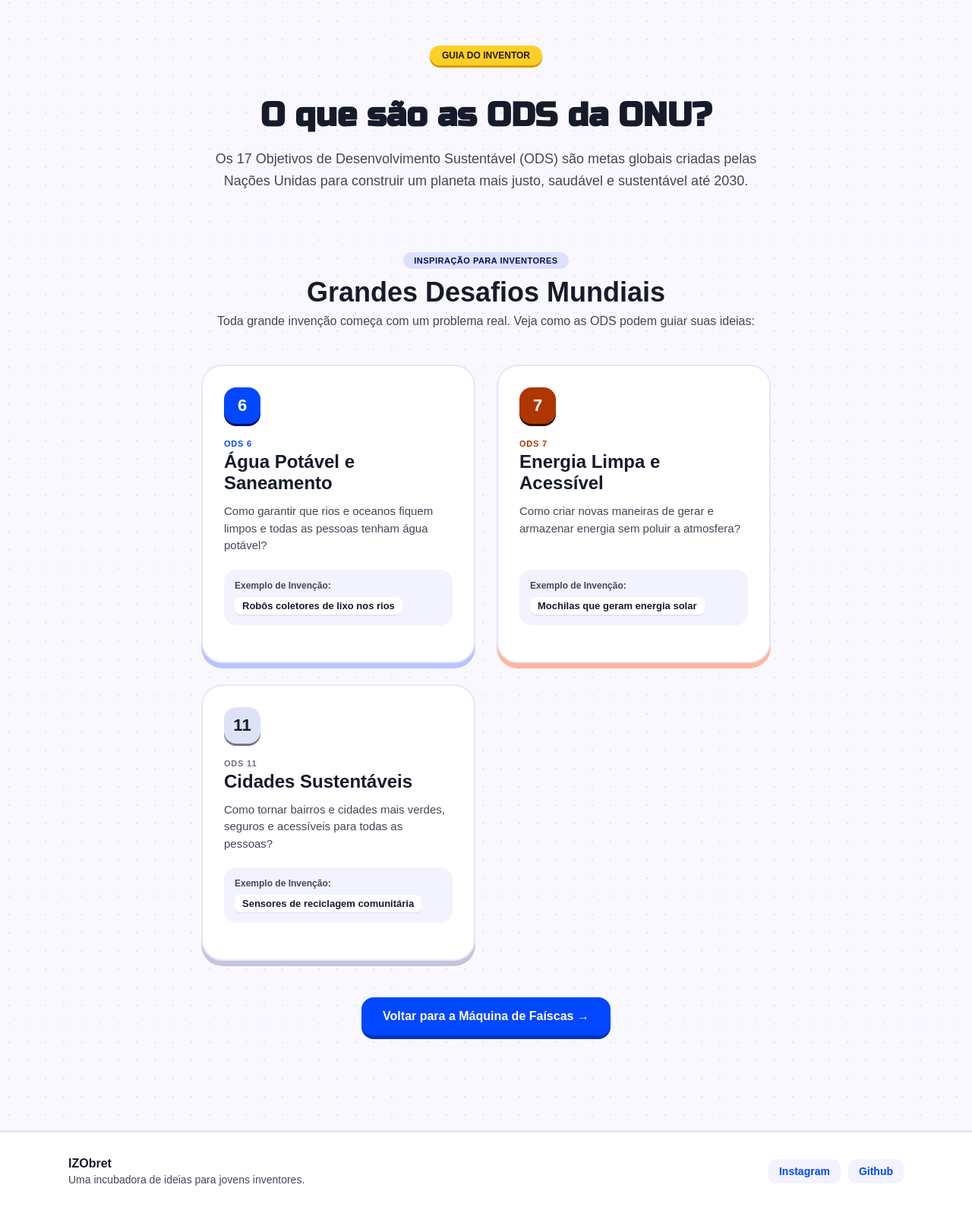
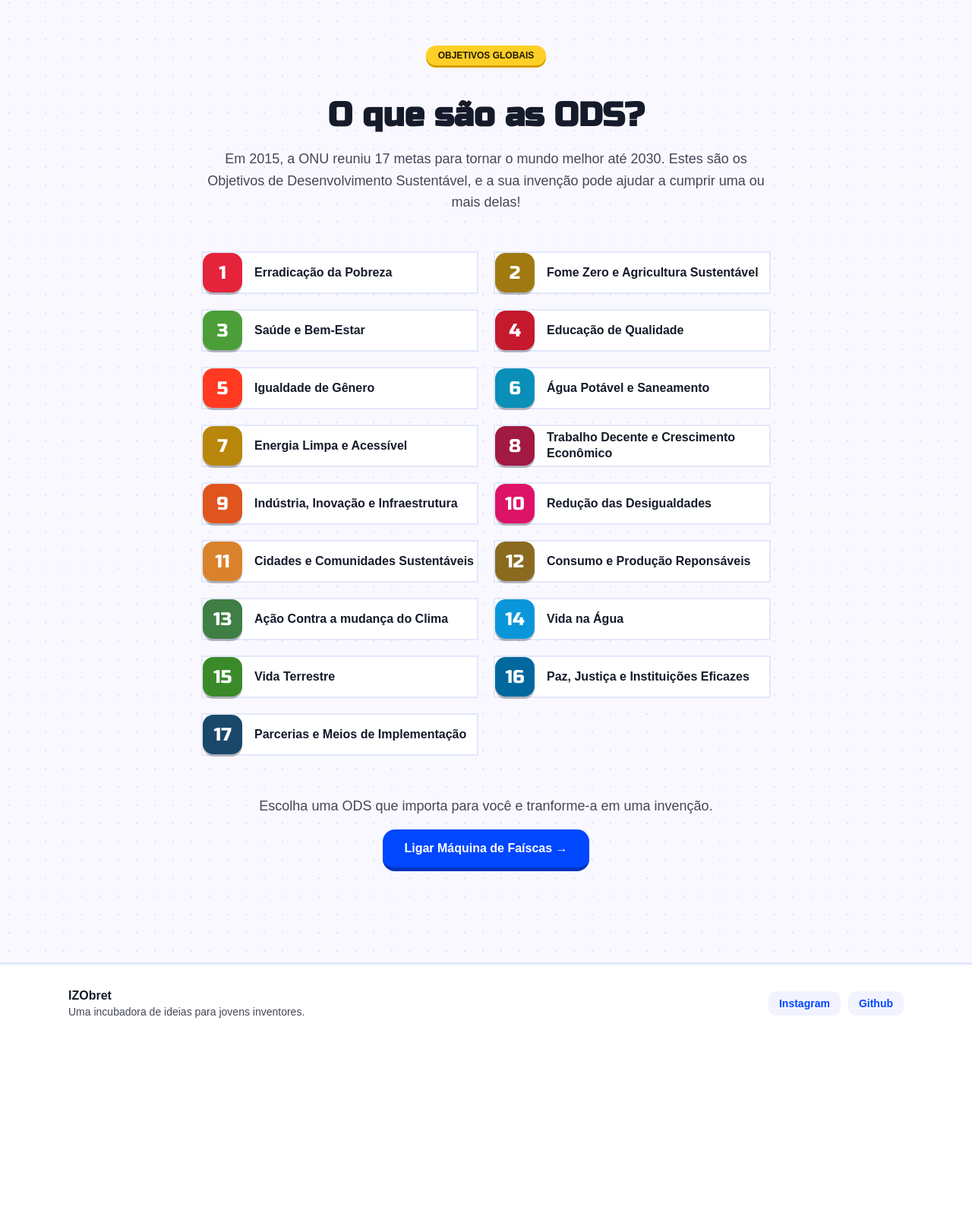
Before and after one commit to pedrohzed/IZObret, a Flask app: page /ods in a window 1280 px wide. Shown: the part 80-1673 px from the top of the page at 76% size. After the commit the page ends 1420 px from the top, so only its background shows below. Run offline with Flask 3, Linux system fonts and the light colour scheme; some web fonts are replaced.

Commit message:
feat: adicionar estilo e estrutura para a página ODS, incluindo novos elementos de design e traduções

```diff
--- a/static/style.css
+++ b/static/style.css
@@ -806,3 +806,60 @@ main { flex: 1; }
 .texto-azul { color: #0047ff; }
 .texto-laranja { color: #af3600;}
 .texto-cinza { color: #6b7089; }
+
+
+.ods-grade {
+    display: grid;
+    grid-template-columns: repeat(auto-fit,minmax(240px, 1fr));
+    gap: 20px;
+    margin-top: 40px;
+}
+
+.ods-cartao {
+    display: flex;
+    align-items: center;
+    gap: 16px;
+    background-color: #ffffff;
+    border: 2px solid #e2e8fc;
+    transition: 0.2s;
+}
+
+.ods-cartao:hover {
+    transform: translateY(-4px);
+    box-shadow: 0 9px 0 #b9c3ff;
+    border-color: #0047ff;
+}
+
+.ods-numero {
+    flex-shrink: 0;
+    width: 52px;
+    height: 52px;
+    display: flex;
+    align-items: center;
+    justify-content: center;
+    border-radius: 14px;
+    color: #ffffff;
+    font-family: 'Russo One', sans-serif;
+    font-size: 24px;
+    box-shadow: 0 3px 0 rgba(0,0,0,0.25);
+}
+
+.ods-nome {
+    font-size: 16px;
+    font-weight: 800;
+    line-height: 1.3;
+}
+
+.ods-chamada {
+    margin-top: 56px;
+    text-align: center;
+    display: flex;
+    flex-direction: column;
+    align-items: center;
+    gap: 20px;
+}
+
+.ods-chamada p {
+    color: #434657;
+    font-size: 18px;
+}
--- a/templates/ods.html
+++ b/templates/ods.html
@@ -1,9 +1,9 @@
 <!DOCTYPE html>
-<html lang="{{ 'pt-BR' if idioma == 'pt' else 'en' }}">
+<html lang="{{ 'pt-BR' if idoma == 'pt' else 'en'}}">
 <head>
     <meta charset="UTF-8">
     <meta name="viewport" content="width=device-width, initial-scale=1.0">
-    <title>{{ _('O que são as ODS? - IZObret') }}</title>
+    <title>{{ _('ODS da ONU - IZObret') }}</title>
     <link rel="preconnect" href="https://fonts.googleapis.com">
     <link rel="preconnect" href="https://fonts.gstatic.com" crossorigin>
     <link href="https://fonts.googleapis.com/css2?family=Nunito+Sans:wght@400;700;800;900&display=swap" rel="stylesheet">
@@ -16,13 +16,13 @@
         <div class="navbar-container">
             <div class="navbar-left">
                 <div class="logo">
-                    <img src="{{ url_for('static', filename='images/logo-reduzida.png') }}" alt="IZObret">
+                    <img src="{{ url_for('static', filename='images/logo-reduzida.png')}}" alt="IZObret">
                 </div>
                 <nav class="menu">
                     <a href="/" class="menu-link">{{ _('Início') }}</a>
                     <a href="/faiscas" class="menu-link">{{ _('Máquina de Faíscas') }}</a>
                     <a href="/refinador" class="menu-link">{{ _('Método Científico') }}</a>
-                    <a href="#" class="menu-link">{{ _('Missões e Canvas') }}</a>
+                    <a href="#" class="menu-link" title="{{ _('Em breve') }}" aria-disabled="true">{{ _('Missões e Canvas') }}</a>
                 </nav>
             </div>
 
@@ -31,77 +31,49 @@
                     <a href="/idioma/pt" class="idioma-link {% if idioma == 'pt' %}ativo{% endif %}">PT</a>
                     <a href="/idioma/en" class="idioma-link {% if idioma == 'en' %}ativo{% endif %}">EN</a>
                 </div>
-                <a href="#" class="btn-oficina">{{ _('Minha Oficina') }}</a>
+                <a href="#" class="btn-oficina" title="{{ _('Em breve') }}" aria-disabled="true">{{ _('Minha Oficina') }}</a>
             </div>
         </div>
     </header>
 
+    {% set ods = [
+        (1, _('Erradicação da Pobreza'),            '#e5243b'),
+        (2, _('Fome Zero e Agricultura Sustentável'), '#a07a10'),
+        (3, _('Saúde e Bem-Estar'),                  '#4c9f38'),
+        (4, _('Educação de Qualidade'),              '#c5192d'),
+        (5, _('Igualdade de Gênero'),                '#ff3a21'),
+        (6, _('Água Potável e Saneamento'),          '#0a8fb8'),
+        (7, _('Energia Limpa e Acessível'),          '#b8860b'),
+        (8, _('Trabalho Decente e Crescimento Econômico'), '#a21942'),
+        (9, _('Indústria, Inovação e Infraestrutura'), '#e0541e'),
+        (10, _('Redução das Desigualdades'),          '#dd1367'),
+        (11, _('Cidades e Comunidades Sustentáveis'), '#d9822b'),
+        (12, _('Consumo e Produção Reponsáveis'),     '#8a6a1f'),
+        (13, _('Ação Contra a mudança do Clima'),     '#3f7e44'),
+        (14, _('Vida na Água'),                       '#0a97d9'),
+        (15, _('Vida Terrestre'),                     '#3a8a2a'),
+        (16, _('Paz, Justiça e Instituições Eficazes'), '#00689d'),
+        (17, _('Parcerias e Meios de Implementação'), '#19486a')
+    ] %}
     <main class="container">
         <section class="faiscas-hero">
-            <span class="badge-amarela">{{ _('GUIA DO INVENTOR') }}</span>
-            <h1 class="faiscas-titulo">{{ _('O que são as ODS da ONU?') }}</h1>
-            <p class="faiscas-subtitulo">
-                {{ _('Os 17 Objetivos de Desenvolvimento Sustentável (ODS) são metas globais criadas pelas Nações Unidas para construir um planeta mais justo, saudável e sustentável até 2030.') }}
-            </p>
+            <span class="badge-amarela">{{ _('OBJETIVOS GLOBAIS') }}</span>
+            <h1 class="faiscas-titulo">{{ _('O que são as ODS?')}}</h1>
+            <p class="faiscas-subtitulo">{{ _('Em 2015, a ONU reuniu 17 metas para tornar o mundo melhor até 2030. Estes são os Objetivos de Desenvolvimento Sustentável, e a sua invenção pode ajudar a cumprir uma ou mais delas!') }}</p>
         </section>
 
-        <section class="secao-etapas">
-            <div class="cabecalho-secao">
-                <span class="badge-azul">{{ _('INSPIRAÇÃO PARA INVENTORES') }}</span>
-                <h2>{{ _('Grandes Desafios Mundiais') }}</h2>
-                <p>{{ _('Toda grande invenção começa com um problema real. Veja como as ODS podem guiar suas ideias:') }}</p>
-            </div>
+        <section class="ods-grade">
+            {% for numero, nome, cor in ods %}
+            <article class="ods-cartao">
+                <span class="ods-numero" style="background-color: {{ cor }};">{{ numero }}</span>
+                <h2 class="ods-nome">{{ nome }}</h2>
+            </article>
+            {% endfor %}
+        </section>
 
-            <div class="grade-cartoes">
-                <div class="cartao cartao-azul">
-                    <div class="cartao-topo">
-                        <span class="numero-etapa bg-azul">6</span>
-                    </div>
-                    <span class="etiqueta-cartao texto-azul">{{ _('ODS 6') }}</span>
-                    <h3>{{ _('Água Potável e Saneamento') }}</h3>
-                    <p>{{ _('Como garantir que rios e oceanos fiquem limpos e todas as pessoas tenham água potável?') }}</p>
-                    <div class="mini-preview">
-                        <span class="preview-titulo">{{ _('Exemplo de Invenção:') }}</span>
-                        <div class="tags-preview">
-                            <span class="tag-item">{{ _('Robôs coletores de lixo nos rios') }}</span>
-                        </div>
-                    </div>
-                </div>
-
-                <div class="cartao cartao-laranja">
-                    <div class="cartao-topo">
-                        <span class="numero-etapa bg-laranja">7</span>
-                    </div>
-                    <span class="etiqueta-cartao texto-laranja">{{ _('ODS 7') }}</span>
-                    <h3>{{ _('Energia Limpa e Acessível') }}</h3>
-                    <p>{{ _('Como criar novas maneiras de gerar e armazenar energia sem poluir a atmosfera?') }}</p>
-                    <div class="mini-preview">
-                        <span class="preview-titulo">{{ _('Exemplo de Invenção:') }}</span>
-                        <div class="tags-preview">
-                            <span class="tag-item">{{ _('Mochilas que geram energia solar') }}</span>
-                        </div>
-                    </div>
-                </div>
-
-                <div class="cartao cartao-roxo">
-                    <div class="cartao-topo">
-                        <span class="numero-etapa bg-cinza">11</span>
-                    </div>
-                    <span class="etiqueta-cartao texto-cinza">{{ _('ODS 11') }}</span>
-                    <h3>{{ _('Cidades Sustentáveis') }}</h3>
-                    <p>{{ _('Como tornar bairros e cidades mais verdes, seguros e acessíveis para todas as pessoas?') }}</p>
-                    <div class="mini-preview">
-                        <span class="preview-titulo">{{ _('Exemplo de Invenção:') }}</span>
-                        <div class="tags-preview">
-                            <span class="tag-item">{{ _('Sensores de reciclagem comunitária') }}</span>
-                        </div>
-                    </div>
-                </div>
-            </div>
-
-            <div class="hero-botoes" style="margin-top: 48px;">
-                <a href="/faiscas" class="btn-primario">{{ _('Voltar para a Máquina de Faíscas') }} &rarr;</a>
-            </div>
+        <section class="ods-chamada">
+            <p>{{ _('Escolha uma ODS que importa para você e tranforme-a em uma invenção.') }}</p>
+            <a href="/faiscas" class="btn-primario">{{ _('Ligar Máquina de Faíscas') }} &rarr;</a>
         </section>
     </main>
 
@@ -112,7 +84,7 @@
                 <p>{{ _('Uma incubadora de ideias para jovens inventores.') }}</p>
             </div>
 
-            <nav class="rodape-links" aria-label="{{ _('Redes sociais') }}">
+            <nav class="rodape-links" aria-label="{{ _('Redes Sociais') }}">
                 <a href="https://instagram.com/pedrohazevdo" target="_blank" rel="noopener noreferrer">Instagram</a>
                 <a href="https://github.com/pedrohzed" target="_blank" rel="noopener noreferrer">Github</a>
             </nav>
```
Also changed, not shown: translations/en/LC_MESSAGES/messages.po, 1 other file.
